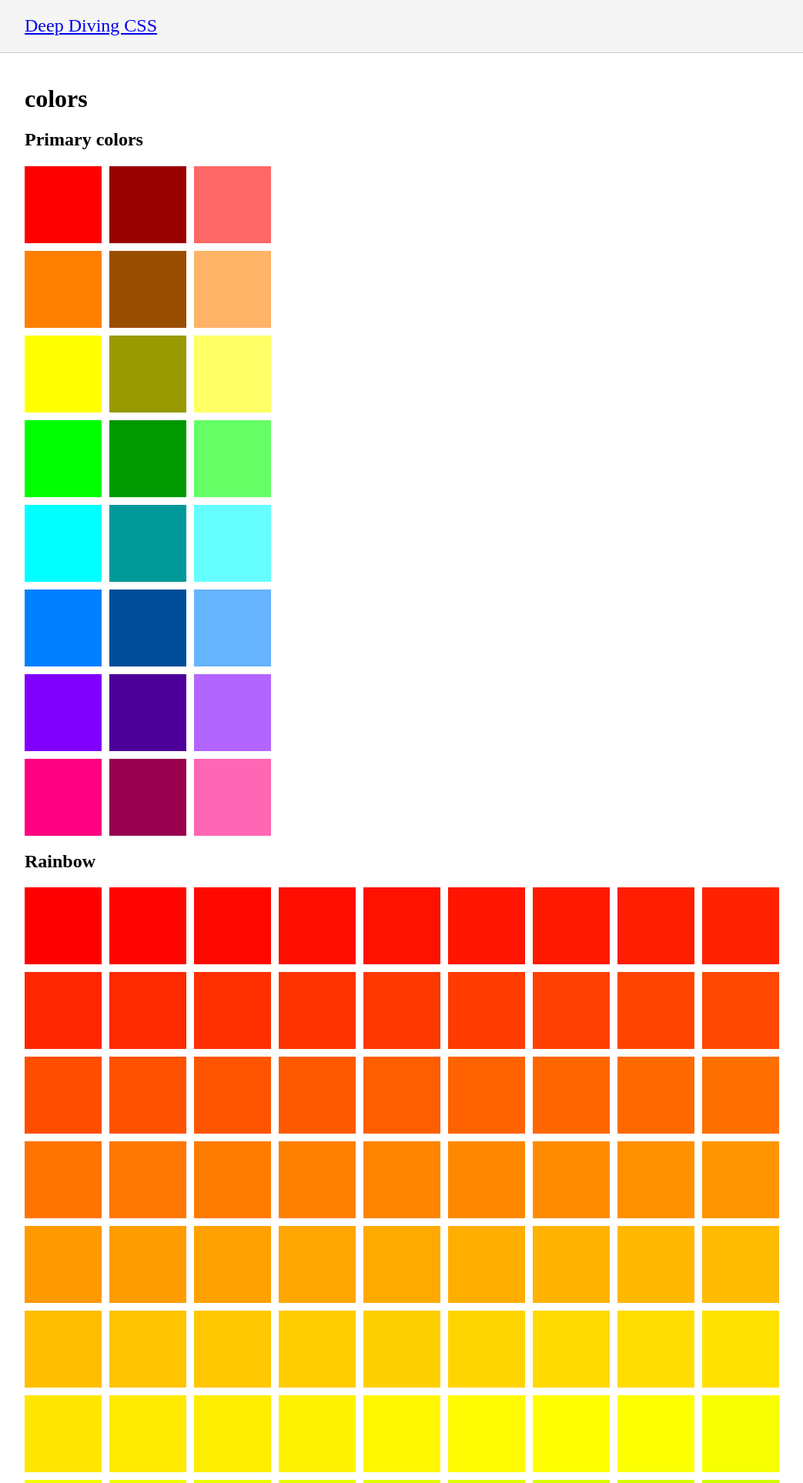
After one commit to iafisher/2023, a Flask app: template deep-diving-css/templates/examples/colors.html in a window 1280 px wide. The commit adds this page. Shown: the top 1927 px of the page at 77% size, without its empty margins (8-1051 px from the left). Run offline with Flask 2, Linux system fonts and the light colour scheme; the template is opened without the code that fills it, so the values that code supplies are empty.

Commit message:
[deep-diving-css] Add colors example

```diff
--- /dev/null
+++ b/deep-diving-css/static/colors.css
@@ -0,0 +1,171 @@
+:root {
+  --colorbox-dimensions: 100px;
+  --colorbox-gap: calc(var(--colorbox-dimensions) * 0.1);
+
+  --color-sat: 100%;
+  --color-lit: 50%;
+
+  --color-red-hue: 0deg;
+  --color-red: hsl(
+    var(--color-red-hue)
+    var(--color-sat)
+    var(--color-lit)
+  );
+  --color-dark-red: hsl(
+    var(--color-red-hue)
+    var(--color-sat)
+    calc(var(--color-lit) - 20%)
+  );
+  --color-light-red: hsl(
+    var(--color-red-hue)
+    var(--color-sat)
+    calc(var(--color-lit) + 20%)
+  );
+
+  --color-orange-hue: 30deg;
+  --color-orange: hsl(
+    var(--color-orange-hue)
+    var(--color-sat)
+    var(--color-lit)
+  );
+  --color-dark-orange: hsl(
+    var(--color-orange-hue)
+    var(--color-sat)
+    calc(var(--color-lit) - 20%)
+  );
+  --color-light-orange: hsl(
+    var(--color-orange-hue)
+    var(--color-sat)
+    calc(var(--color-lit) + 20%)
+  );
+
+  --color-yellow-hue: 60deg;
+  --color-yellow: hsl(
+    var(--color-yellow-hue)
+    var(--color-sat)
+    var(--color-lit)
+  );
+  --color-dark-yellow: hsl(
+    var(--color-yellow-hue)
+    var(--color-sat)
+    calc(var(--color-lit) - 20%)
+  );
+  --color-light-yellow: hsl(
+    var(--color-yellow-hue)
+    var(--color-sat)
+    calc(var(--color-lit) + 20%)
+  );
+
+  --color-green-hue: 120deg;
+  --color-green: hsl(
+    var(--color-green-hue)
+    var(--color-sat)
+    var(--color-lit)
+  );
+  --color-dark-green: hsl(
+    var(--color-green-hue)
+    var(--color-sat)
+    calc(var(--color-lit) - 20%)
+  );
+  --color-light-green: hsl(
+    var(--color-green-hue)
+    var(--color-sat)
+    calc(var(--color-lit) + 20%)
+  );
+
+  --color-blue-hue: 180deg;
+  --color-blue: hsl(
+    var(--color-blue-hue)
+    var(--color-sat)
+    var(--color-lit)
+  );
+  --color-dark-blue: hsl(
+    var(--color-blue-hue)
+    var(--color-sat)
+    calc(var(--color-lit) - 20%)
+  );
+  --color-light-blue: hsl(
+    var(--color-blue-hue)
+    var(--color-sat)
+    calc(var(--color-lit) + 20%)
+  );
+
+  --color-darkblue-hue: 210deg;
+  --color-darkblue: hsl(
+    var(--color-darkblue-hue)
+    var(--color-sat)
+    var(--color-lit)
+  );
+  --color-dark-darkblue: hsl(
+    var(--color-darkblue-hue)
+    var(--color-sat)
+    calc(var(--color-lit) - 20%)
+  );
+  --color-light-darkblue: hsl(
+    var(--color-darkblue-hue)
+    var(--color-sat)
+    calc(var(--color-lit) + 20%)
+  );
+
+  --color-purple-hue: 270deg;
+  --color-purple: hsl(
+    var(--color-purple-hue)
+    var(--color-sat)
+    var(--color-lit)
+  );
+  --color-dark-purple: hsl(
+    var(--color-purple-hue)
+    var(--color-sat)
+    calc(var(--color-lit) - 20%)
+  );
+  --color-light-purple: hsl(
+    var(--color-purple-hue)
+    var(--color-sat)
+    calc(var(--color-lit) + 20%)
+  );
+
+  --color-pink-hue: 330deg;
+  --color-pink: hsl(
+    var(--color-pink-hue)
+    var(--color-sat)
+    var(--color-lit)
+  );
+  --color-dark-pink: hsl(
+    var(--color-pink-hue)
+    var(--color-sat)
+    calc(var(--color-lit) - 20%)
+  );
+  --color-light-pink: hsl(
+    var(--color-pink-hue)
+    var(--color-sat)
+    calc(var(--color-lit) + 20%)
+  );
+}
+
+.rainbow {
+  display: flex;
+  flex-wrap: wrap;
+  gap: var(--colorbox-gap);
+}
+
+.colorbox {
+  height: var(--colorbox-dimensions);
+  width: var(--colorbox-dimensions);
+}
+
+.gallery {
+  display: flex;
+  flex-direction: column;
+  gap: var(--colorbox-gap);
+}
+
+.gallery .row {
+  display: flex;
+  flex-direction: row;
+  gap: var(--colorbox-gap);
+}
+
+main {
+  padding: var(--site-nav-padding);
+  max-width: 70rem;
+}
--- a/deep-diving-css/static/common.css
+++ b/deep-diving-css/static/common.css
@@ -25,3 +25,15 @@
   background-color: var(--main-background-color);
   border-bottom: 1px solid var(--main-border-color);
 }
+
+pre {
+  /**
+   * If the content is too wide for the screen, show a scrollbar.
+   */
+  overflow-x: scroll;
+
+  /* Cosmetic styling */
+  background-color: var(--main-background-color);
+  padding: 10px;
+  border: 1px solid var(--main-border-color);
+}
--- /dev/null
+++ b/deep-diving-css/templates/examples/colors.html
@@ -0,0 +1,48 @@
+{% extends 'base.html' %}
+
+{% block head %}
+<link rel="stylesheet" href="{{ url_for('static', filename='colors.css') }}">
+{% endblock %}
+
+{% block body %}
+<div class="wrapper">
+  <nav class="site-nav">
+    <a class="site-title" href="/">Deep Diving CSS</a>
+  </nav>
+
+  <main>
+    <h1>colors</h1>
+
+    <h2>Primary colors</h2>
+    <div class="gallery">
+      {% for color in ['red', 'orange', 'yellow', 'green', 'blue', 'darkblue', 'purple', 'pink'] %}
+      <div class="row">
+        <div class="colorbox" style="background-color: var(--color-{{ color }})"></div>
+        <div class="colorbox" style="background-color: var(--color-dark-{{ color }})"></div>
+        <div class="colorbox" style="background-color: var(--color-light-{{ color }})"></div>
+      </div>
+      {% endfor %}
+    </div>
+
+    <h2>Rainbow</h2>
+    <div class="rainbow">
+      {% for n in range(360) %}
+      <div class="colorbox" style="background-color: hsl({{ n }}deg 100% 50%"></div>
+      {% endfor %}
+
+    </div>
+
+    <h2>CSS</h2>
+    <details open>
+      <summary>Toggle display</summary>
+      {{ highlighted_css | safe }}
+    </details>
+
+    <h2>HTML</h2>
+    <details>
+      <summary>Toggle display</summary>
+      {{ highlighted_html | safe }}
+    </details>
+  </main>
+</div>
+{% endblock %}
```
Also changed, not shown: deep-diving-css/static/header_footer.css (+0 -12 lines).
